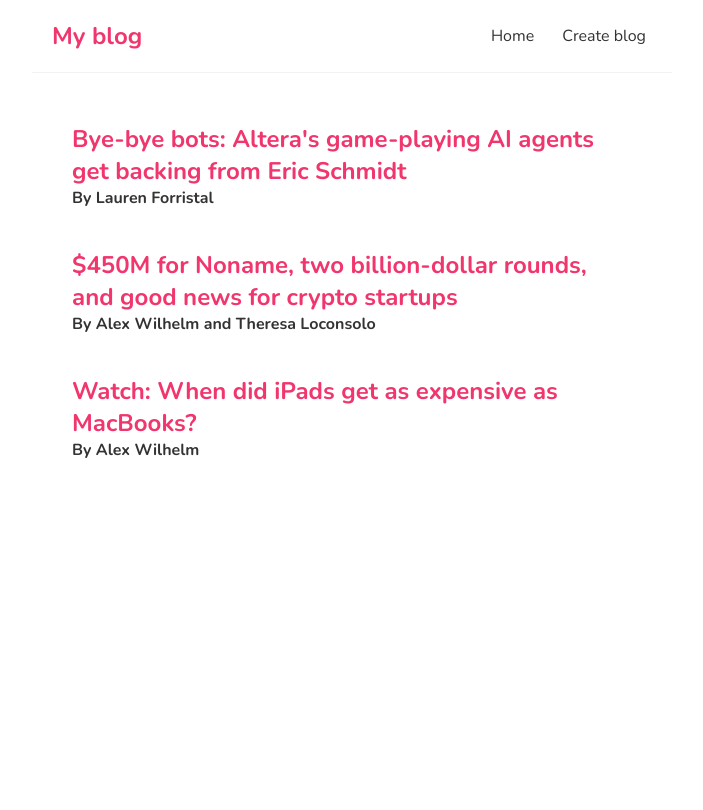
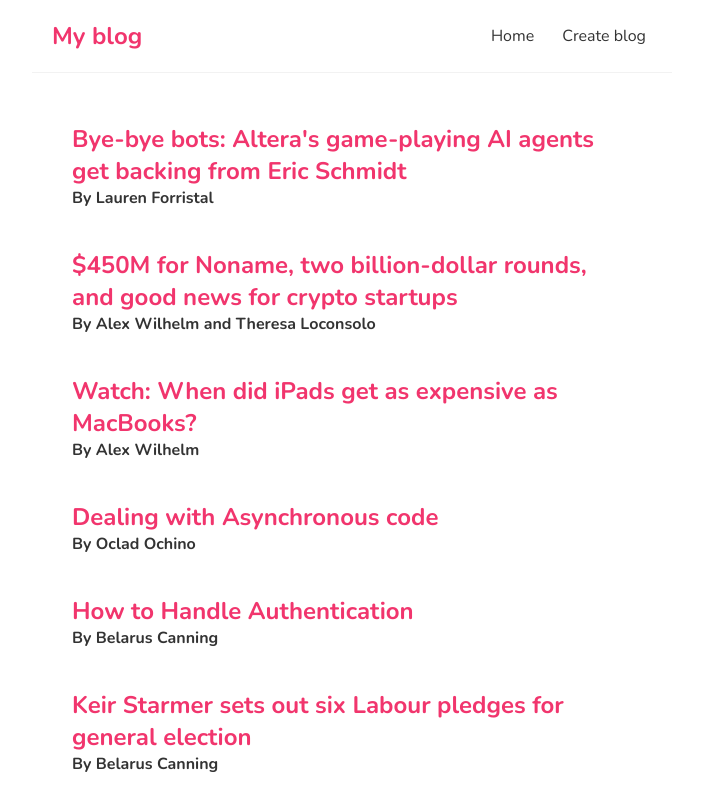
Before and after one commit to abubakrmo/my-blog, a React (Create React App) app: page / in a window 1280 px wide. Shown: the top 810 px of the page, without its empty margins (288-991 px from the left). Built offline with nearby package versions, Linux system fonts and the light colour scheme; data requests are answered from the project's data file.

Commit message:
logic to add created blog to db and loading message added

```diff
--- a/data/db.json
+++ b/data/db.json
@@ -1,22 +1,40 @@
 {
-    "blogs" : [
+  "blogs": [
     {
       "title": "Bye-bye bots: Altera's game-playing AI agents get backing from Eric Schmidt",
       "body": "Autonomous, AI-based players are coming to a gaming experience near you, and a new startup, Altera, is joining the fray to build this new guard of AI agents.",
       "author": "Lauren Forristal",
-            "id":1
+      "id": "1"
     },
     {
       "title": "$450M for Noname, two billion-dollar rounds, and good news for crypto startups",
       "body": "Good news, crypto founders: Venture capital activity is picking up in your sector after falling to multi-year lows in late 2023. Put another way, venture folks appear more web3-bullish than before.",
       "author": "Alex Wilhelm and Theresa Loconsolo",
-            "id":2
+      "id": "2"
     },
     {
       "title": "Watch: When did iPads get as expensive as MacBooks?",
       "body": "Apple's iPad event had a lot to like. New iPads with new chips and new sizes, a new Apple Pencil, and even some software updates. If you are a big fan of Apple hardware, well, it was probably a good purchase.",
       "author": "Alex Wilhelm",
-            "id":3
+      "id": "3"
+    },
+    {
+      "id": "7049",
+      "title": "Dealing with Asynchronous code",
+      "body": "One important thing to note when working with the Fetch API is that it operates asynchronously. This means that when you make a request, the JavaScript code doesn't wait for the response but continues executing. To handle the asynchronous nature of the Fetch API, we use promises.\n\n",
+      "author": "Oclad Ochino"
+    },
+    {
+      "id": "6309",
+      "title": "How to Handle Authentication",
+      "body": "Many APIs require authentication to access protected resources. The Fetch API provides a way to include authentication information in your requests using headers. Let's explore how to handle authentication when making a request.",
+      "author": "Belarus Canning"
+    },
+    {
+      "id": "b754",
+      "title": "Keir Starmer sets out six Labour pledges for general election",
+      "body": "Sir Keir Starmer will unveil a ­six-point plan for Britain under Labour today with an updated version of Tony Blair’s election-winning pledge card. In an effort to distil Labour’s detailed policies into a “retail offer” to voters, Starmer will set out the “first steps” he will take if he becomes minister",
+      "author": "Belarus Canning"
     }
   ]
 }
--- a/src/createblog.js
+++ b/src/createblog.js
@@ -1,15 +1,32 @@
 import { useState } from "react";
+import { json } from "react-router-dom";
 
 const CreateBlog = () => {
     const [title, setTitle] = useState('')
     const [body, setBody] = useState('')
-    const [author, setAuthor] = useState('Oglos Danielle')
+    const [author, setAuthor] = useState('Oclad Ochino')
+    const [isLoading, setisLoading] = useState(false)
 
+    const handleSubmit = e => {
+        e.preventDefault();
+        const createdBlog = {title, body, author}
+        setisLoading(true)
+
+        fetch('http://localhost:8000/blogs', {
+            method: "POST",
+            headers: {"Content-Type": "application/json"},
+            body: JSON.stringify(createdBlog)
+        })
+        .then(()=>{
+            console.log('blog created')
+            setisLoading(false)
+        })
+    }
 
     return (
         <div className="create-blog">
             <h2 style={{textAlign: 'start'}}>Create new blog</h2>
-            <form action="">
+            <form className="createform" onSubmit={handleSubmit}>
                 <label>Title:</label>
                 <input
                     type="text"
@@ -22,19 +39,21 @@
                 <textarea
                     required
                     value={body}
-                onChange = {e => setBody(e.target.value)}
+                    onChange= {e => setBody(e.target.value)}
                 ></textarea>
 
                 <label>Author:</label>
                 <select
                     required
                     value={author}
-                onChange={e => setAuthor(e.target.value)}
+                    onChange= {e => setAuthor(e.target.value)}
                 >
-                    <option value="Benjamin Pavard">Benjamin Pavard</option>
-                    <option value="Oglos Danielle">Oglos Danielle</option>
+                    <option value="Oclad Ochino">Oclad Ochino</option>
+                    <option value="Belarus Canning">Belarus Canning</option>
+                    <option value="Saint Posh">Saint Posh</option>
                 </select>
-                <button type="submit">Create</button>
+               {!isLoading && <button type="submit">Create</button>}
+               {isLoading && <button type="submit">Creating blog...</button>}
             </form>
         </div>
      );
```
Lines whose indentation alone changed are shown as unchanged.
